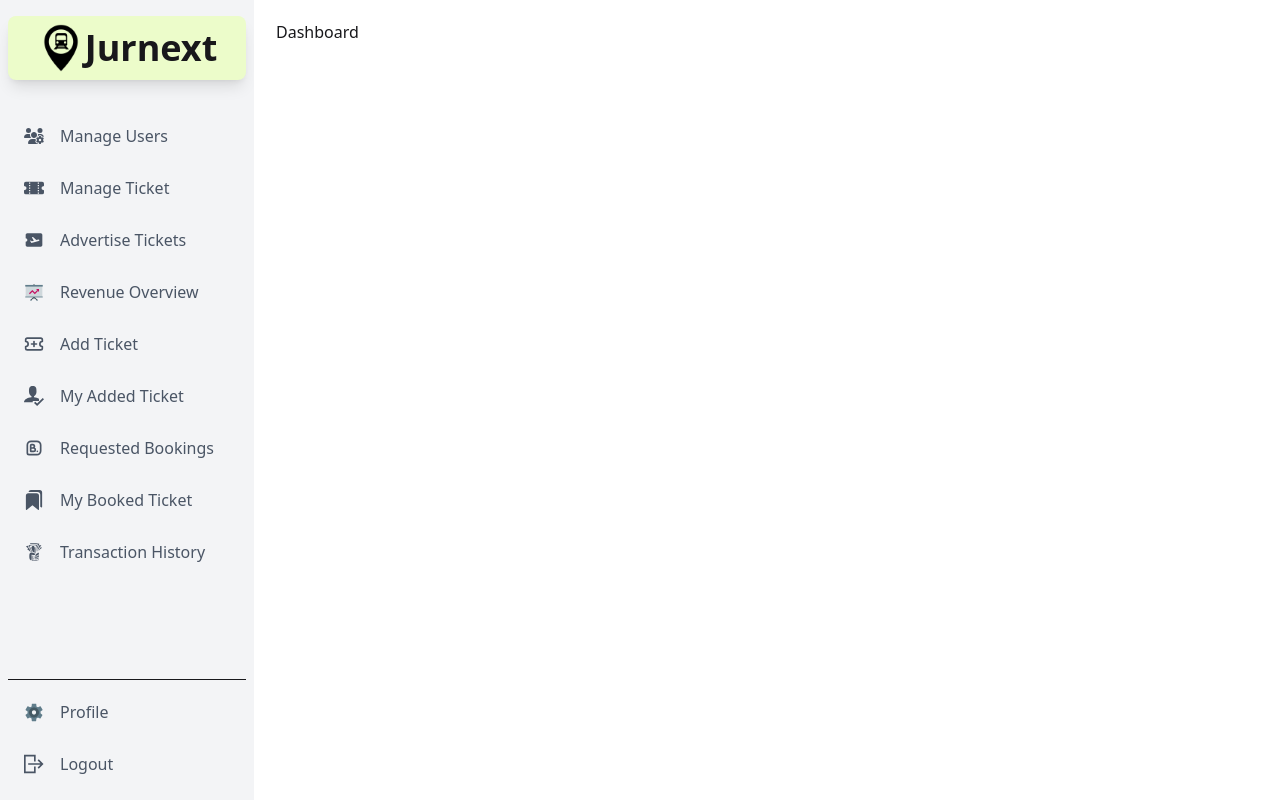
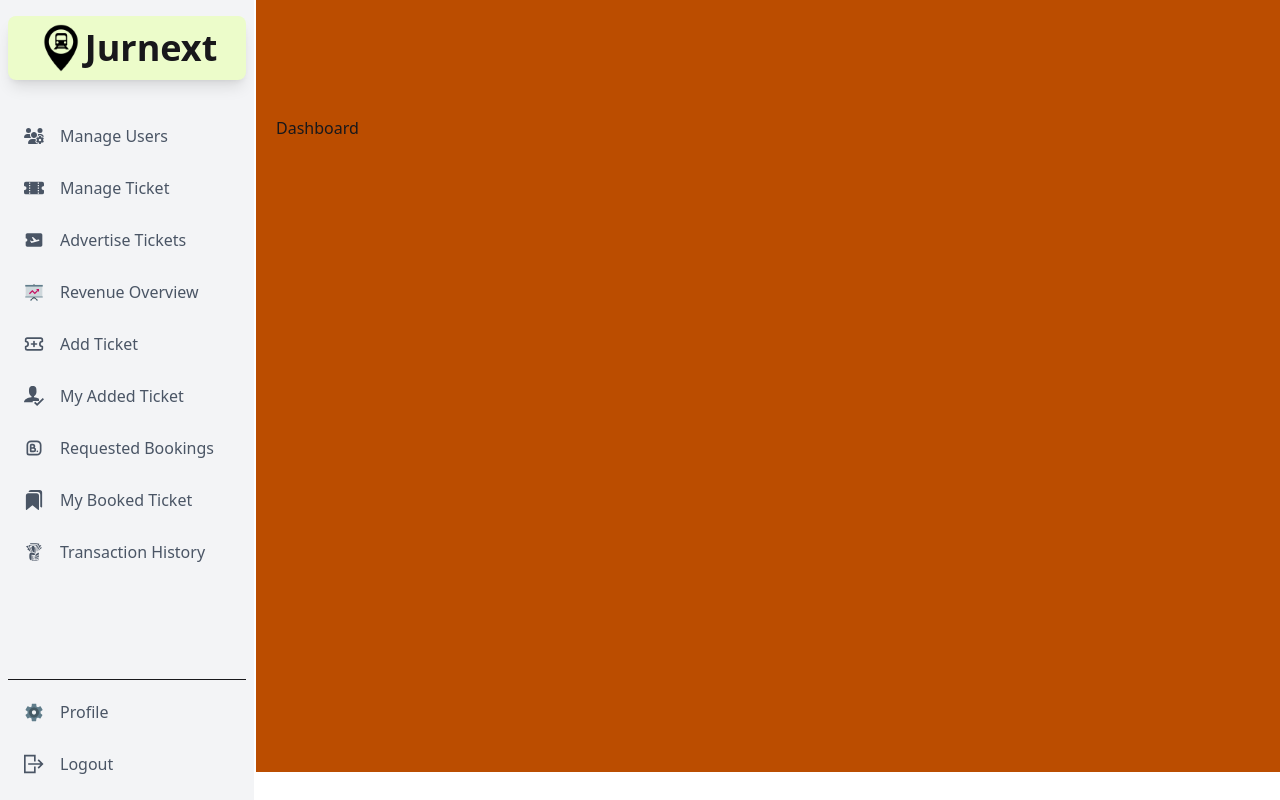
Before and after one commit to mahadi40011/Jurnext-1-Frontend, a React (Vite) app: page /dashboard in a window 1280 px wide. Built offline with nearby package versions, Linux system fonts and the light colour scheme; no server answers.

Commit message:
some change in Dashboard layout

```diff
--- a/src/layouts/DashboardLayout.jsx
+++ b/src/layouts/DashboardLayout.jsx
@@ -7,8 +7,10 @@ const DashboardLayout = () => {
       <Sidebar />
 
       <div className="flex-1  md:ml-64">
-        <div className="p-5">
-          <Outlet />
+        <div className="p-5 max-w-7xl mx-auto bg-amber-700">
+          <div className="pt-24 min-h-[calc(100vh-68px)]">
+            <Outlet />
+          </div>
         </div>
       </div>
     </div>
```
